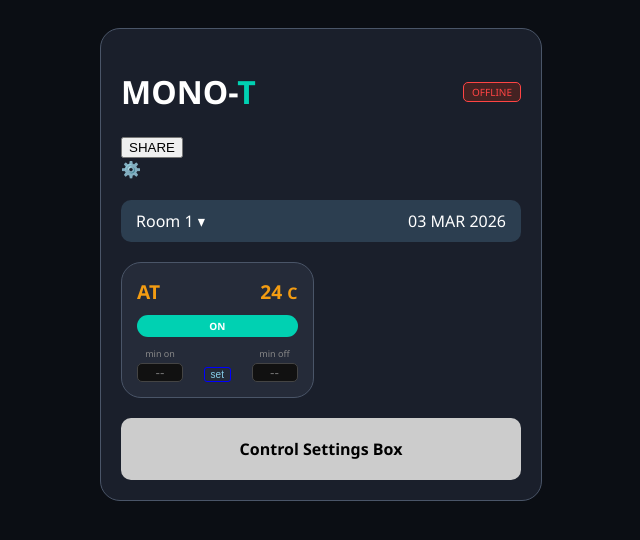
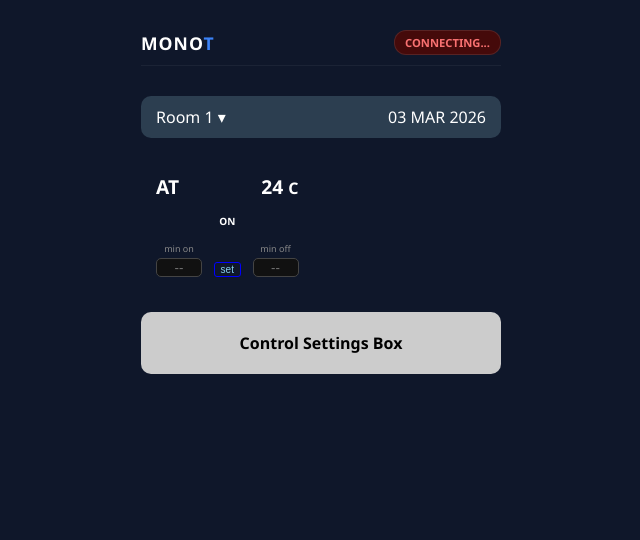
Before and after one commit to najibyazbeck7-art/mono-t, a plain HTML site: page index.html in a window 1280 px wide. Shown: the whole page, without its empty margins (319-959 px from the left). Drawn offline with Linux system fonts and the light colour scheme.

Commit message:
sdfsdfds

```diff
--- a/index.html
+++ b/index.html
@@ -2,23 +2,19 @@
 <html lang="en">
 <head>
     <meta charset="UTF-8">
-    <meta name="viewport" content="width=device-width, initial-scale=1.0">
+    <meta name="viewport" content="width=device-width, initial-scale=1.0, maximum-scale=1.0, user-scalable=no">
     <title>Mycotech Hub - MONO-T</title>
     <link rel="stylesheet" href="style.css">
 </head>
 <body>
 
-<div class="dashboard-container">
-    <header class="header">
-        <div class="title-row">
-            <h1>MONO-<span class="teal">T</span></h1>
-            <span class="status-badge">OFFLINE</span>
+<div class="app-container">
+    <div class="header">
+            <h2 id="main-title">MONO<span style="color:#3b82f6">T</span></h2>
+            <div class="header-controls">
+                <div id="status-bar" class="status-pill is-offline">CONNECTING...</div>
+            </div>
         </div>
-        <div class="action-row">
-            <button class="btn-share">SHARE</button>
-            <div class="settings-icon">⚙️</div>
-        </div>
-    </header>
 
     <div class="room-selector">
         <div class="room-name">Room 1 ▾</div>
--- a/style.css
+++ b/style.css
@@ -1,44 +1,100 @@
-:root {
-    --bg-dark: #1a1f2b;
-    --card-bg: #252b39;
-    --teal: #00d1b2;
-    --orange: #f39c12;
-    --border-color: #4a5568;
+/* =========================================
+    THERMO BETA - MASTER STYLESHEET
+    =========================================
+    Project: Remote Mushroom Lab Dashboard
+    Owner: Antonio
+    Layout: Mobile-First, Compact
+    =========================================
+*/
+
+/* --- 1. GLOBAL THEME & RESET --- */
+body {
+    font-family: 'Segoe UI', system-ui, sans-serif;
+    background: #0f172a;
+    color: white;
+    margin: 0;
+    padding: 10px;
+    display: flex;
+    justify-content: center;
 }
 
-body {
-    background-color: #0b0e14;
-    color: white;
-    font-family: 'Segoe UI', Tahoma, Geneva, Verdana, sans-serif;
+/* Main dark card wrapper */
+.app-container {
     display: flex;
-    justify-content: center;
+    flex-direction: column;
+    width: 95%;
+    max-width: 400px;
+    background: transparent;
     padding: 20px;
+    border-radius: 24px;
+    margin: auto;
+    box-sizing: border-box;
 }
 
-.dashboard-container {
-    width: 400px;
-    background-color: var(--bg-dark);
-    border-radius: 20px;
-    padding: 20px;
-    border: 1px solid var(--border-color);
-}
-
-/* Header Styles */
-.title-row {
+/* --- 2. HEADER SECTION --- */
+.header {
     display: flex;
     justify-content: space-between;
     align-items: center;
+    padding-bottom: 10px; /* Reduced from 20px */
+    margin-bottom: 10px; /* Reduced space before actions */
+    border-bottom: 1px solid rgba(255, 255, 255, 0.05);
 }
 
-.teal { color: var(--teal); }
+#main-title {
+    font-size: 1.1rem; /* Smaller title */
+    margin: 0;
+}
 
-.status-badge {
-    background: #442222;
-    color: #ff4444;
-    font-size: 10px;
-    padding: 2px 8px;
-    border-radius: 5px;
-    border: 1px solid #ff4444;
+.header h2 {
+    margin: 0;
+    font-size: 1.2em;
+    text-transform: uppercase;
+    letter-spacing: 1px;
+}
+
+/* Online/Offline pill */
+.status-pill {
+    padding: 4px 10px;
+    border-radius: 12px;
+    font-size: 0.7em;
+    font-weight: 800;
+    border: 1px solid rgba(255,255,255,0.1);
+}
+
+.is-online { background: #065f46; color: #34d399; }
+.is-offline { background: #450a0a; color: #f87171; }
+
+
+/* --- HEADER CONTROLS --- */
+.header-controls {
+    display: flex;
+    flex-direction: column;
+    align-items: flex-end; /* Aligns pill and signal to the right */
+    justify-content: center;
+}
+
+/* --- Settings Gear --- */
+.settings-link {
+    text-decoration: none;
+    transition: transform 0.2s, color 0.2s;
+    display: inline-flex;
+    align-items: center;
+    justify-content: center;
+}
+
+.settings-link:active {
+    transform: scale(0.9); /* Visual feedback when tapped */
+}
+
+.gear-icon {
+    font-size: 1.2rem; /* Increased size for tap-friendliness */
+    color: #94a3b8; /* Muted slate color */
+}
+
+.settings-link:hover .gear-icon {
+    color: #34d399; /* Neon green glow on hover/active */
+    text-shadow: 0 0 8px rgba(52, 211, 153, 0.5);
 }
 
 /* Room Bar */
```
